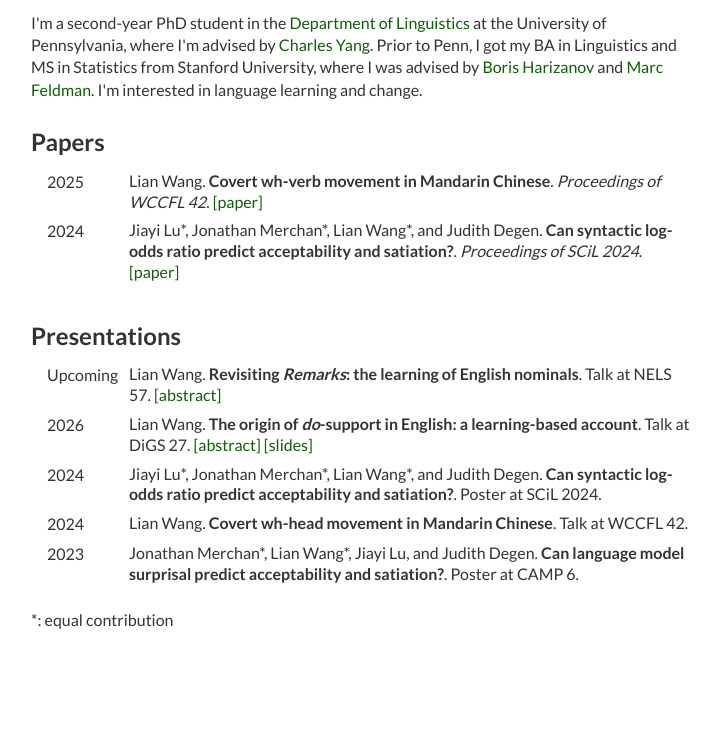
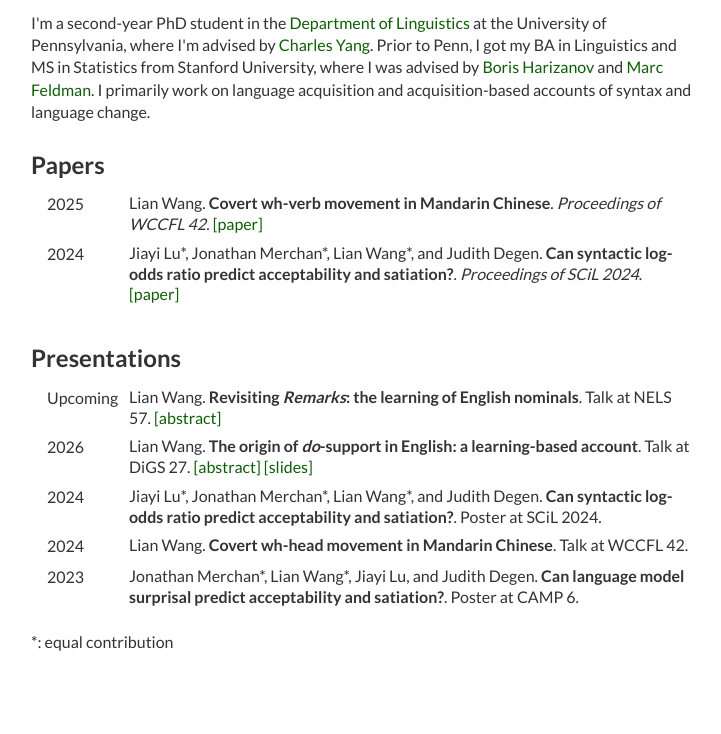
Before and after one commit to liankwang/liankwang.github.io, a Jekyll site: the page built from index.html, in a window 1280 px wide. Shown: the part 222-956 px from the top of the page, without its empty margins (275-996 px from the left). Built offline with Jekyll 4.4.1, drawn with Linux system fonts in a browser that asks for light colours; before the commit the page ends 933 px from its top, so only the background shows below that.

```diff
--- a/index.html
+++ b/index.html
@@ -1,7 +1,6 @@
 ---
 layout: default
 title: "Lian Wang"
-description: "I'm a first-year PhD student in the Department of Linguistics at the University of Pennsylvania."
 ---
 
 <head>
@@ -22,7 +21,7 @@ description: "I'm a first-year PhD student in the Department of Linguistics at t
     <p> I'm a second-year PhD student in the <a href="https://www.ling.upenn.edu/" target="_blank"> Department of Linguistics </a> at the University of Pennsylvania,
       where I'm advised by <a href="https://www.ling.upenn.edu/~ycharles/" target="_blank">Charles Yang</a>.
       Prior to Penn, I got my BA in Linguistics and MS in Statistics from Stanford University,
-      where I was advised by <a href="https://stanford.edu/~bharizan/" target="_blank">Boris Harizanov</a> and <a href="https://profiles.stanford.edu/marcus-feldman" target="_blank">Marc Feldman</a>. I'm interested in language learning and change.</p>
+      where I was advised by <a href="https://stanford.edu/~bharizan/" target="_blank">Boris Harizanov</a> and <a href="https://profiles.stanford.edu/marcus-feldman" target="_blank">Marc Feldman</a>. I primarily work on language acquisition and acquisition-based accounts of syntax and language change.</p>
   </div>
   <!-- <div class="section" id="papers">
     <h2>Papers</h2>
```
